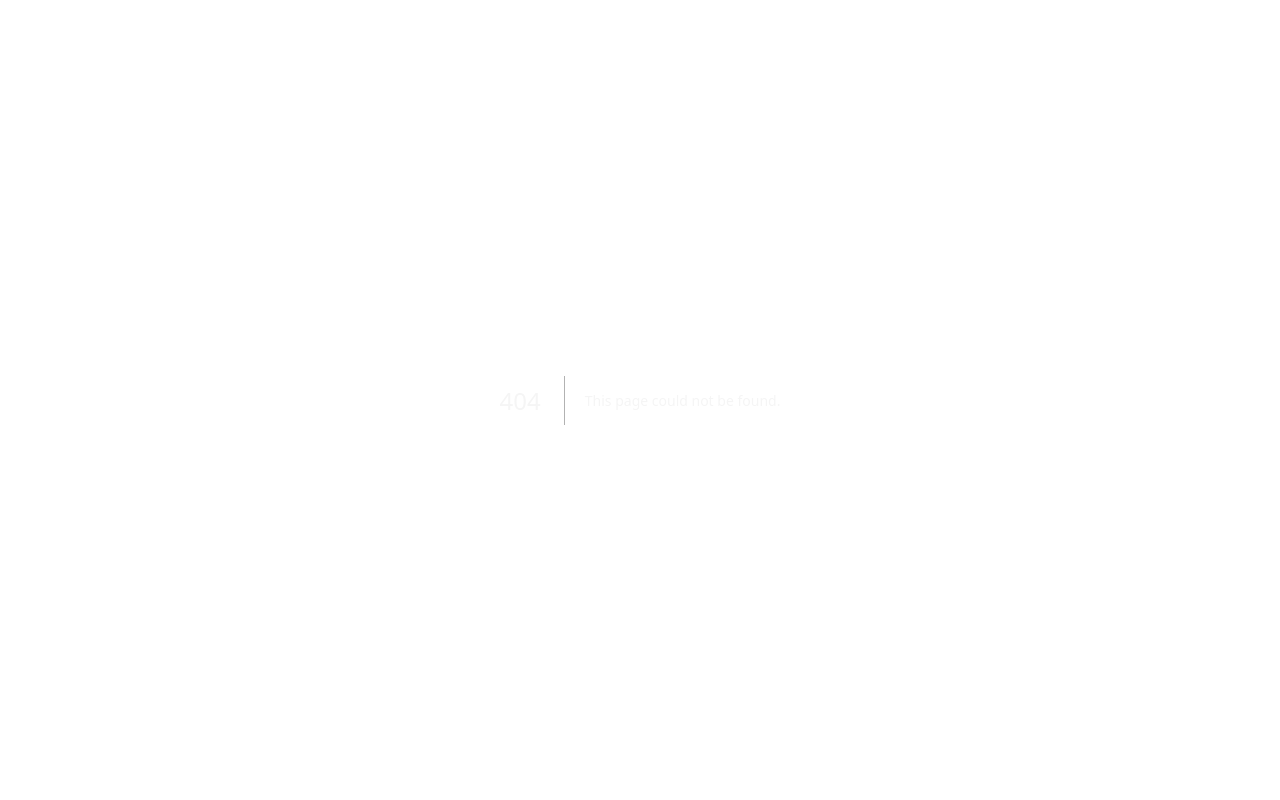
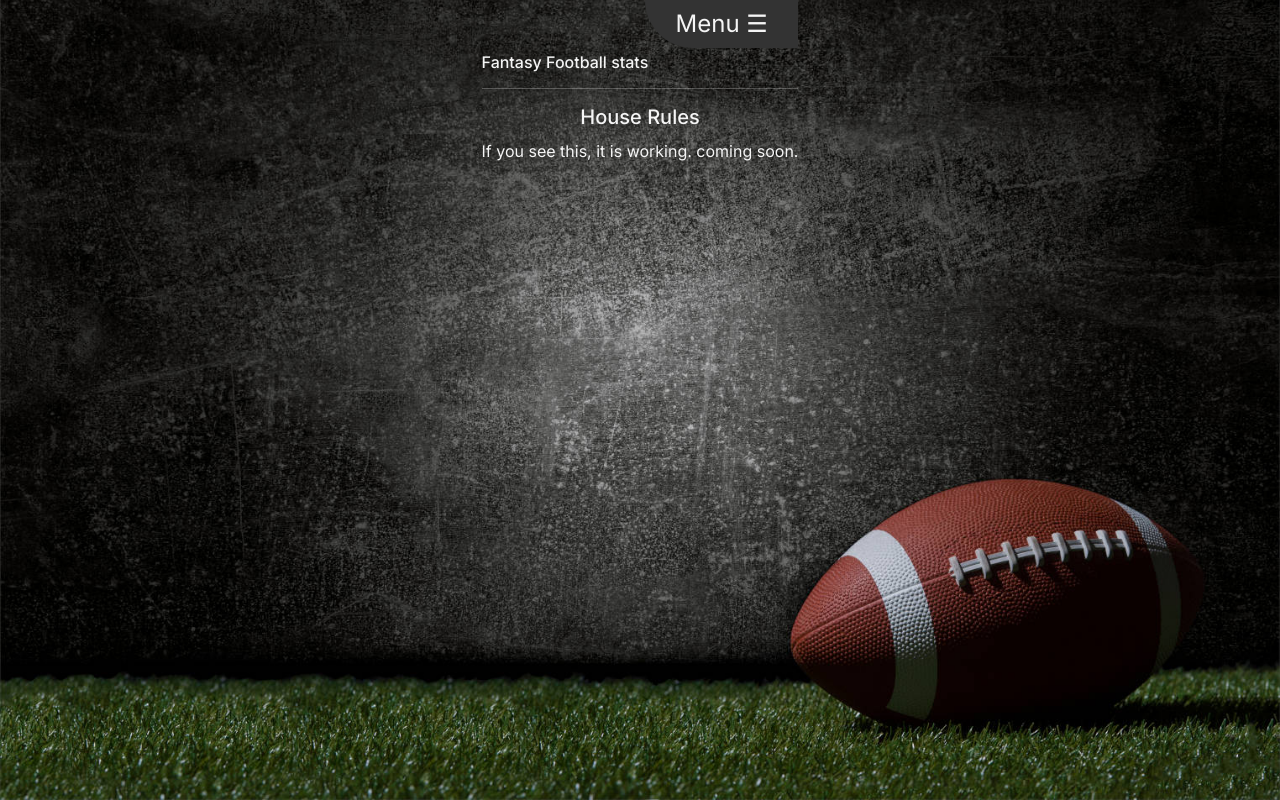
Before and after one commit to CarolinaGuy89/gvl-ff-nextjs, a Next.js app: page /1/rules in a window 1280 px wide. Before the commit this address had no page. Built offline with nearby package versions, Linux system fonts and the light colour scheme.

Commit message:
implement House Rules

```diff
--- /dev/null
+++ b/app/[slug]/rules/page.jsx
@@ -0,0 +1,35 @@
+'use client'
+import React from "react";
+import { Suspense } from 'react'
+
+import MenuButton from "@/app/components/Navbar";
+
+export default function Home({ params }) {
+
+  const labelsMap = {
+    gvl: "G-Vegas",
+    it: "Logistically, IT's complicated",
+    family: "League of Family Drama",
+    hockey: "Full Contact Turf Hockey",
+  }
+
+
+  return (
+    <main>
+      <section className="pageTitle">
+        <h1>{labelsMap[params.slug]}<br /></h1>
+        <MenuButton slug={[params.slug]} />
+      </section>
+      <h6>Fantasy Football stats</h6>
+      <hr />
+
+      <section>
+        <h2 className="chartTitle">House Rules</h2>
+      </section>
+
+      <section className="chartTeamPreformance">
+      <p>If you see this, it is working. coming soon.</p>
+      </section>
+    </main>
+  );
+}
--- a/app/components/Navbar.jsx
+++ b/app/components/Navbar.jsx
@@ -22,6 +22,7 @@ export default function MenuButton(params) {
               <Nav.Link href={`/${params.slug[0]}/matchup`}>Weekly Matchup</Nav.Link>
               <Nav.Link href={`/${params.slug[0]}/team`}>My Team</Nav.Link>
               <Nav.Link href={`/${params.slug[0]}/draft`}>Draft Results</Nav.Link>
+              <Nav.Link href={`/${params.slug[0]}/rules`}>House Rules</Nav.Link>
               <Nav.Link href="/">Change Leauge</Nav.Link>
             </Nav>
           </Offcanvas.Body>
```
